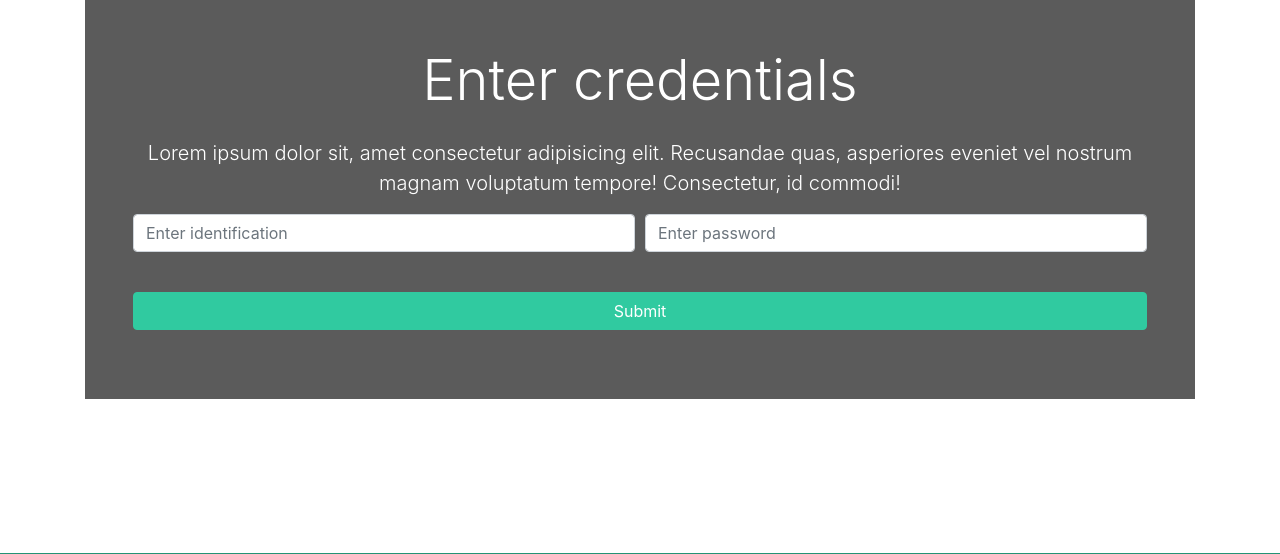
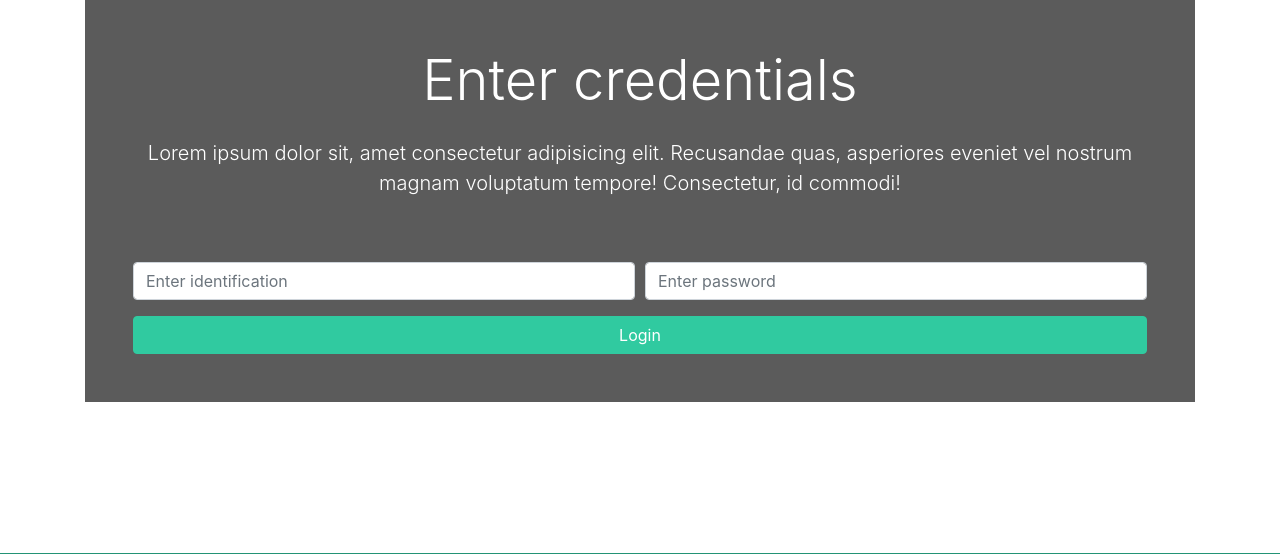
Before and after one commit to sergiornelas/riskTool, a Django app: page /test/login in a window 1280 px wide. Shown: the part 183-737 px from the top of the page. Run offline with Django 3.2, Linux system fonts and the light colour scheme; some libraries are stand-ins or nearby versions.

Commit message:
terminado el index con el formulario

```diff
--- a/clients/views.py
+++ b/clients/views.py
@@ -1,15 +1,42 @@
-from django.shortcuts import render
-from django.http import HttpResponse
+from django.shortcuts import render, redirect
 
 #message alerts
 from django.contrib import messages
 
+#user registration, model
+from django.contrib.auth.models import User
+
+#user registration, login after register
+from django.contrib import auth
+
 #messages
+# def login(request):
+# 	if request.method == 'POST':
+# 		# Login User
+# 		return
+# 	else:
+# 		return render(request, 'pages/index.html')
+
+#user login
 def login(request):
 	if request.method == 'POST':
-		# Login User
-		return
+		username = request.POST['username']
+		password = request.POST['password']
+        #new method
+		user = auth.authenticate(username=username, password=password)
+
+		if user is not None:
+			auth.login(request, user)
+			messages.success(request, 'You are now logged in')
+            #return redirect('dashboard')
+			return redirect('index')
+		else:
+			messages.error(request, 'Invalid credentials')
+			print ("no se conecto compa")
+			#return redirect('login')
+			return redirect('index')
 	else:
+		#return render(request, 'accounts/login.html')
 		return render(request, 'pages/index.html')
 
 #función que redirige a una pagina, no la renderea
--- a/templates/pages/index.html
+++ b/templates/pages/index.html
@@ -2,6 +2,7 @@
 
 {% block content %}
 <!-- Showcase -->
+<!-- ESTE ES EL BACK -->
 <section id="showcase">
   <div class="container text-center">
     <div class="home-search p-5">
@@ -13,31 +14,27 @@
           vel nostrum magnam
           voluptatum tempore! Consectetur, id commodi!</p>
         <div class="search">
-        <!-- Alerts -->
-        {% include 'partials/_alerts.html' %}
-        <!--busca credentials en la base de datos  -->
-          <!-- <form action="search.html" method="POST"> -->
-          <form action="{% url 'index' %}" method="POST">
+          <!-- Alerts -->
+          {% include 'partials/_alerts.html' %}
+          <!-- POST REQUEST -->
+          <br><br>
+          <form action="{% url 'login' %}" method="POST">
             {% csrf_token %}
-
-            <!-- Form Row 1 -->
+            <!-- POST REQUEST -->
             <div class="form-row">
               <div class="col-md-6 mb-3">
-                <label class="sr-only">ID</label>
-                <input type="text" name="ID" class="form-control" placeholder="Enter identification">
+                <label class="sr-only" for="username">Username</label>
+                <input type="text" name="username" class="form-control" placeholder="Enter identification" required>
               </div>
-
               <div class="col-md-6 mb-3">
-                <label class="sr-only">Password</label>
-                <input type="text" name="password" class="form-control" placeholder="Enter password">
+                <label class="sr-only" for="password2">Password</label>
+                <input type="password" name="password" class="form-control" placeholder="Enter password" required>
               </div>
             </div>
-
-            <button class="btn btn-secondary btn-block mt-4" type="submit">Submit</button>
+            <input type="submit" value="Login" class="btn btn-secondary btn-block">
           </form>
         </div>
       </div>
-
     </div>
   </div>
 </section>
--- a/templates/partials/_alerts.html
+++ b/templates/partials/_alerts.html
@@ -1,7 +1,9 @@
+<!-- RECUERDA QUE LE AGREGASTE style="display:inline" A LOS DOS DIVS DE ABAJO -->
+
 {% if messages %}
     {% for message in messages %}
-        <div id="message" class="container">
-            <div class="alert alert-{{ message.tags }} alert-dismissible text-center" role="alert">
+        <div style="display:inline" id="message" class="container" >
+            <div style="display:inline" class="alert alert-{{ message.tags }} alert-dismissible text-center" role="alert">
                 <button type="button" class="close" data-dismiss="alert"><span aria-hidden="true">&times;</span></button>
                 <strong>
                     {% if message.level == DEFAULT_MESSAGE_LEVELS.ERROR %}
```
